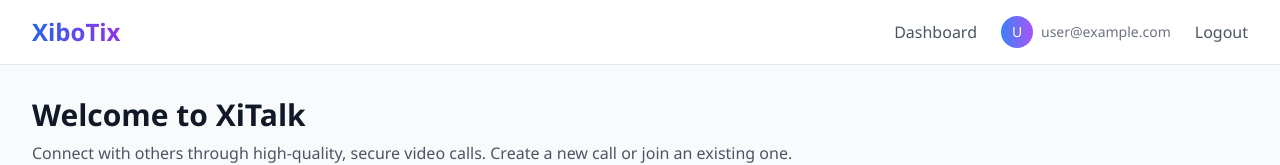
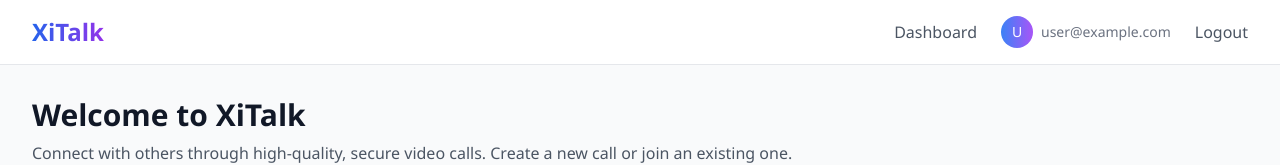
Before and after one commit to Santhosh-776/vidcom, a React (Vite) app in the folder xibotix-video-call-proto/: page / in a window 1280 px wide. Shown: the top 165 px of the page. Built offline with nearby package versions, Linux system fonts and the light colour scheme; no server answers; sample sign-in values are in the browser's storage.

Commit message:
Update DashboardLayout.tsx

```diff
--- a/xibotix-video-call-proto/src/layouts/DashboardLayout.tsx
+++ b/xibotix-video-call-proto/src/layouts/DashboardLayout.tsx
@@ -25,7 +25,7 @@ export default function DashboardLayout() {
                                 to="/"
                                 className="flex-shrink-0">
                                 <span className="text-2xl font-bold bg-clip-text text-transparent bg-gradient-to-r from-blue-600 to-purple-600">
-                                    XiboTix
+                                    XiTalk
                                 </span>
                             </Link>
                         </div>
```
